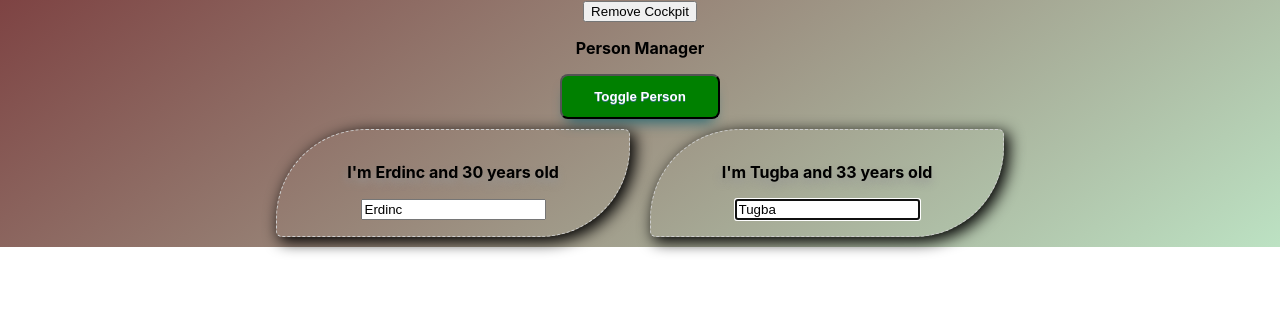
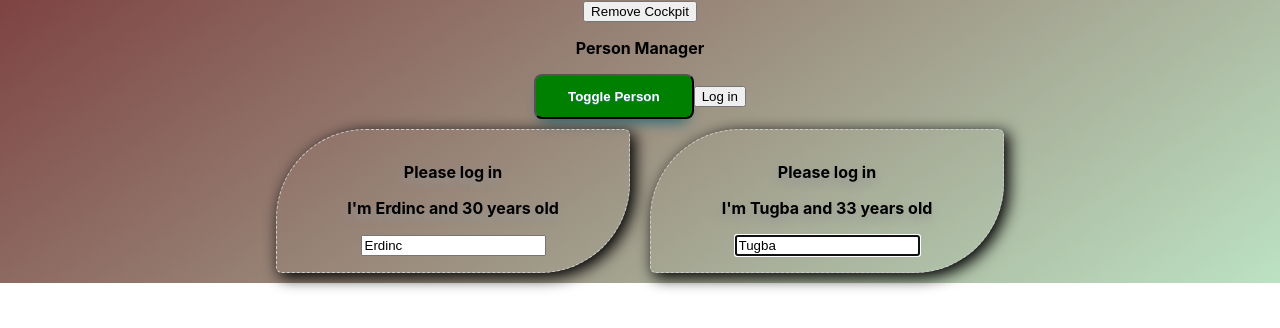
Before and after one commit to rdnc12/react-baseFeatures-syntax, a React app: page / in a window 1280 px wide. Shown: the top 328 px of the page. Built offline with nearby package versions, Linux system fonts and the light colour scheme.

Commit message:
props chain, context API

```diff
--- a/src/Components/Cockpit/Cockpit.js
+++ b/src/Components/Cockpit/Cockpit.js
@@ -1,11 +1,13 @@
-
-// useRef is for functional component
-import React, { useEffect, useRef } from "react";
+// useRef and useContext are for functional component
+import React, { useEffect, useRef,useContext } from "react";
 import classes from "./Cockpit.module.css";
+import AuthContext from "../../Context/auth-context";
 
 const Cockpit = props => {
   const toggleBtnRef = useRef(null);
-
+  const authContext=useContext(AuthContext);
+  // Context API is all about managing data across components without the need to pass
+  // data around with props.
 
   useEffect(() => {
     // it runs for every update and this means we can already use it for
@@ -47,6 +49,9 @@ const Cockpit = props => {
       >
         {props.name ? props.name : "Toggle Person"}
       </button>
+
+        <button onClick={authContext.login}>Log in</button>
+
     </div>
   );
 };
--- a/src/Components/Persons/Person/Person.jsx
+++ b/src/Components/Persons/Person/Person.jsx
@@ -3,20 +3,31 @@ import PropTypes from "prop-types";
 import Auxiliary from "../../../hoc/Auxiliary/Auxiliary";
 import withClass from "../../../hoc/withClass";
 import classes from "./Person.module.css";
+import AuthContext from "../../../Context/auth-context";
 
 class Person extends Component {
-constructor(props){
-  super(props)
-  this.inputElementRef=React.createRef();
-}
+  constructor(props) {
+    super(props);
+    this.inputElementRef = React.createRef();
+  }
 
-componentDidMount(){
-  this.inputElementRef.current.focus();
-}
+  // you can reach out of rendered component.
+  // we can use in componentDidMount
+  static contextType = AuthContext;
+
+  componentDidMount() {
+    this.inputElementRef.current.focus();
+  }
 
   render() {
     return (
       <Auxiliary>
+        {this.context.authenticated ? (
+          <p>Authenticated</p>
+        ) : (
+          <p>Please log in</p>
+        )}
+
         <p onClick={this.props.click}>
           I'm {this.props.name} and {this.props.age} years old
         </p>
--- a/src/Components/Persons/Persons.js
+++ b/src/Components/Persons/Persons.js
@@ -51,6 +51,7 @@ class Persons extends PureComponent {
           // if we write only this.props.changed(event, person.id) without callback function,
           // this code runs one time(when app is rendered), and never runs again.
           changed={event => this.props.changed(event, person.id)}
+          isAuth={this.props.isAuthenticated}
         />
       );
     });
--- a/src/Containers/App.js
+++ b/src/Containers/App.js
@@ -4,6 +4,7 @@ import Cockpit from "../Components/Cockpit/Cockpit";
 import withClass from "../hoc/withClass";
 import classes from "./App.module.css";
 import Auxiliary from "../hoc/Auxiliary/Auxiliary";
+import AuthContext from "../Context/auth-context";
 
 // we use styled dynamic css rules with adding props in to created our stylecomponent.
 
@@ -36,7 +37,8 @@ class App extends Component {
       ],
       showPersons: false,
       showCockpit: true,
-      changeCounter: 0
+      changeCounter: 0,
+      authenticated: false
     };
   }
 
@@ -113,6 +115,10 @@ class App extends Component {
     this.setState({ persons: persons });
   };
 
+  loginHandler = () => {
+    this.setState({ authenticated: true });
+  };
+
   render() {
     // there is a difference between render() {} and arrow function (render()=>{}).
     // If we use arrow function we can use "this" and it refers the function.
@@ -124,6 +130,7 @@ class App extends Component {
           persons={this.state.persons}
           clicked={this.deletePersonHandler}
           changed={this.nameChangeHandler}
+          isAuthenticated={this.state.authenticated}
         />
       );
     }
@@ -136,6 +143,12 @@ class App extends Component {
         >
           Remove Cockpit
         </button>
+        <AuthContext.Provider
+          value={{
+            authenticated: this.state.authenticated,
+            login: this.loginHandler
+          }}
+        >
           {this.state.showCockpit ? (
             <Cockpit
               title={this.props.appTitle}
@@ -144,6 +157,7 @@ class App extends Component {
             />
           ) : null}
           {persons}
+        </AuthContext.Provider>
       </Auxiliary>
     );
   }
--- /dev/null
+++ b/src/Context/auth-context.js
@@ -0,0 +1,8 @@
+import React from "react";
+
+const AuthContext = React.createContext({
+  authenticated: false,
+  login: () => {}
+});
+
+export default AuthContext;
```
Lines whose indentation alone changed are shown as unchanged.
